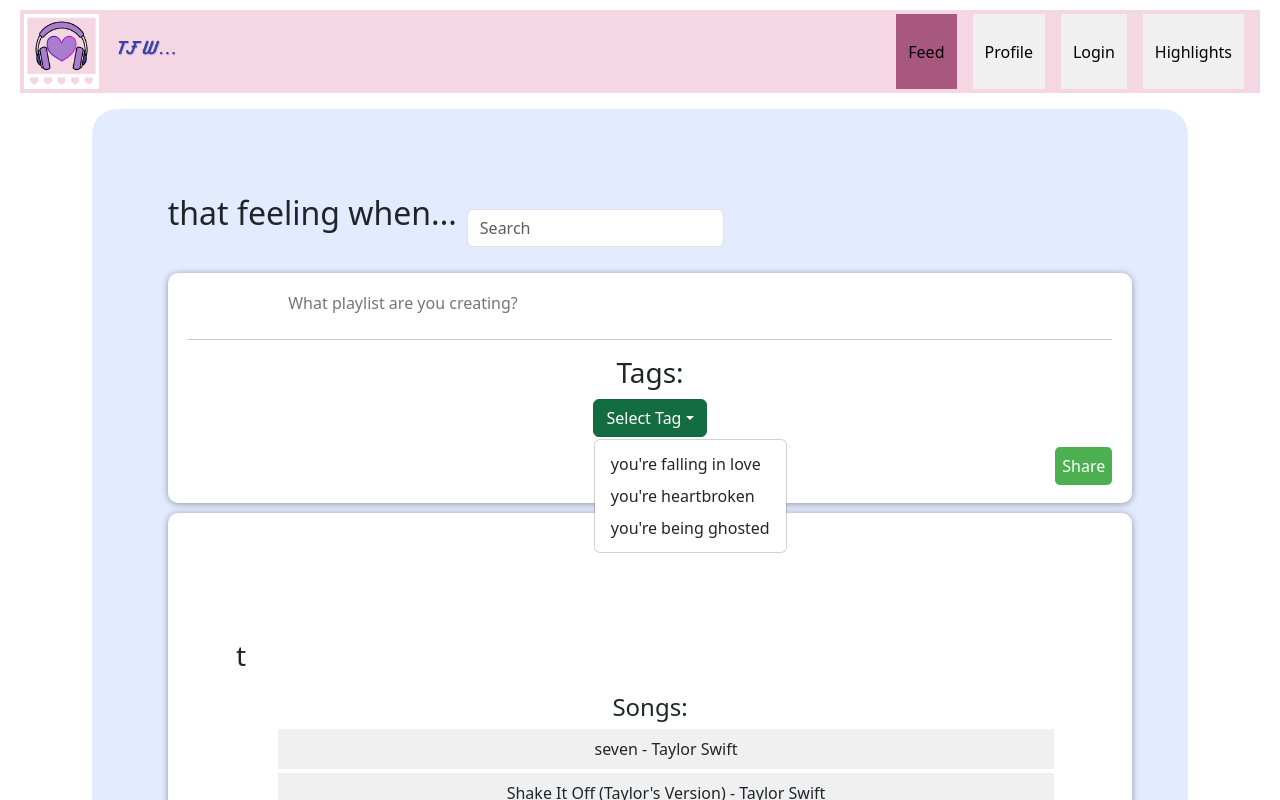
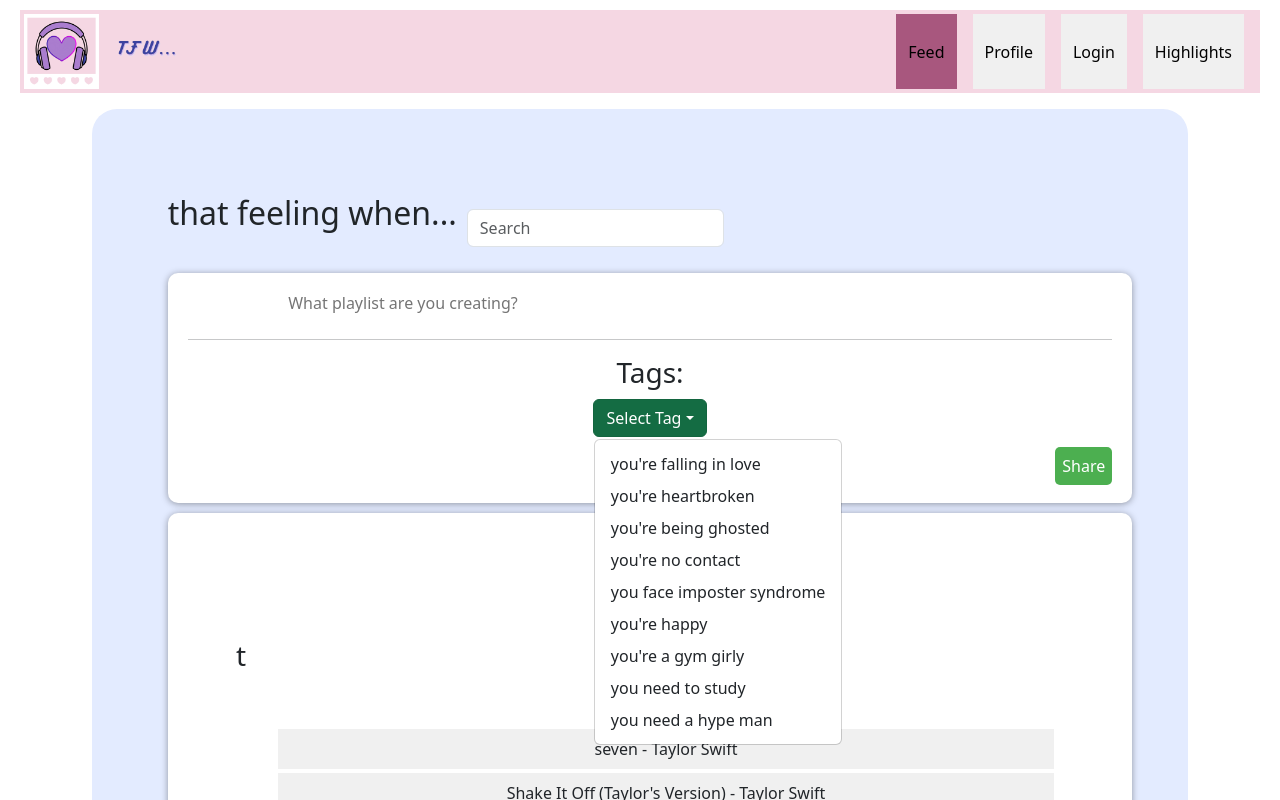
Before and after one commit to acb3454/wichacks-2024, a React (Create React App) app in the folder wichacks-2024/: page /Feed in a window 1280 px wide. Both pictures are taken after a click on the button "Select Tag". Shown: the top 800 px of the page. Built offline with nearby package versions, Linux system fonts and the light colour scheme.

Commit message:
more tags hehe

```diff
--- a/wichacks-2024/src/Dropdown/dropdown.jsx
+++ b/wichacks-2024/src/Dropdown/dropdown.jsx
@@ -20,6 +20,12 @@ export default function BasicExample({ onTagSelect }) {
         <Dropdown.Item eventKey="that feeling when you're falling in love">you're falling in love</Dropdown.Item>
         <Dropdown.Item eventKey="that feeling when you're feeling heartbroken">you're heartbroken</Dropdown.Item>
         <Dropdown.Item eventKey="that feeling when you're being ghosted">you're being ghosted</Dropdown.Item>
+        <Dropdown.Item eventKey="that feeling when you're no contact">you're no contact</Dropdown.Item>
+        <Dropdown.Item eventKey="that feeling when you face imposter syndrome">you face imposter syndrome</Dropdown.Item>
+        <Dropdown.Item eventKey="that feeling when you're happy">you're happy</Dropdown.Item>
+        <Dropdown.Item eventKey="that feeling when you're a gym girly">you're a gym girly</Dropdown.Item>
+        <Dropdown.Item eventKey="that feeling when you need to study">you need to study</Dropdown.Item>
+        <Dropdown.Item eventKey="that feeling when you need a hype man">you need a hype man</Dropdown.Item>
       </Dropdown.Menu>
     </Dropdown>
   );
--- a/wichacks-2024/src/Posts/posts.css
+++ b/wichacks-2024/src/Posts/posts.css
@@ -50,7 +50,6 @@
 .tagStuff {
     border-radius: 25px;
     background-color: #F4A5AE;
-    /* margin-left: 25%; */
     margin-right: 60%;
     padding-left: 3%;
     padding-right: 3%;
```
Also changed, not shown: wichacks-2024/src/postData.js.
